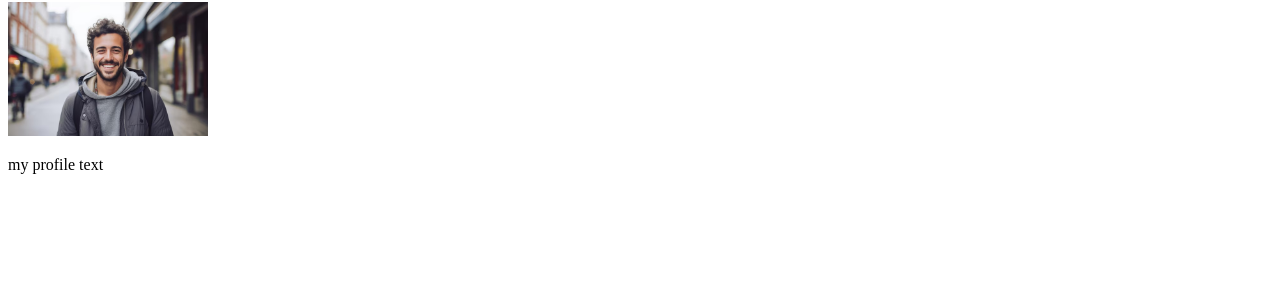
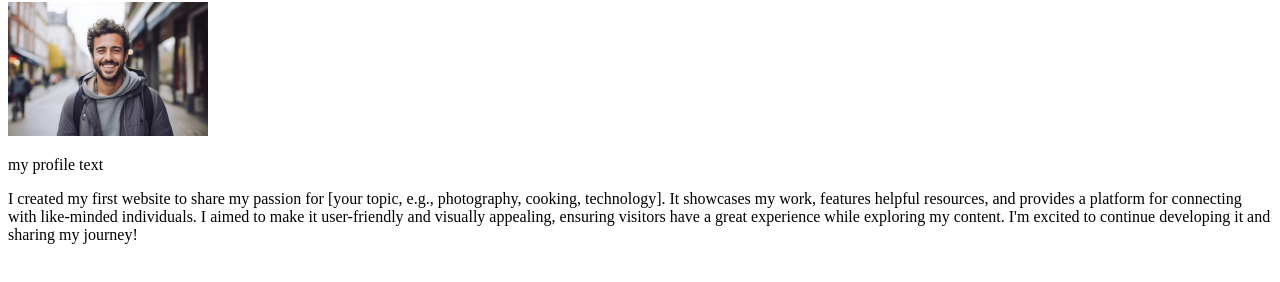
Before and after one commit to BharathsinghG/first-project, a plain HTML site: page index.html in a window 1280 px wide. Shown: the part 136-418 px from the top of the page. Drawn offline with Linux system fonts and the light colour scheme.

Commit message:
added paragrah

```diff
--- a/index.html
+++ b/index.html
@@ -10,5 +10,6 @@
     <h1>New Name</h1>
     <img width="200px" src="profile.avif" alt="">
     <p>my profile text</p>
+    <p>I created my first website to share my passion for [your topic, e.g., photography, cooking, technology]. It showcases my work, features helpful resources, and provides a platform for connecting with like-minded individuals. I aimed to make it user-friendly and visually appealing, ensuring visitors have a great experience while exploring my content. I'm excited to continue developing it and sharing my journey!</p>
 </body>
 </html>
```
